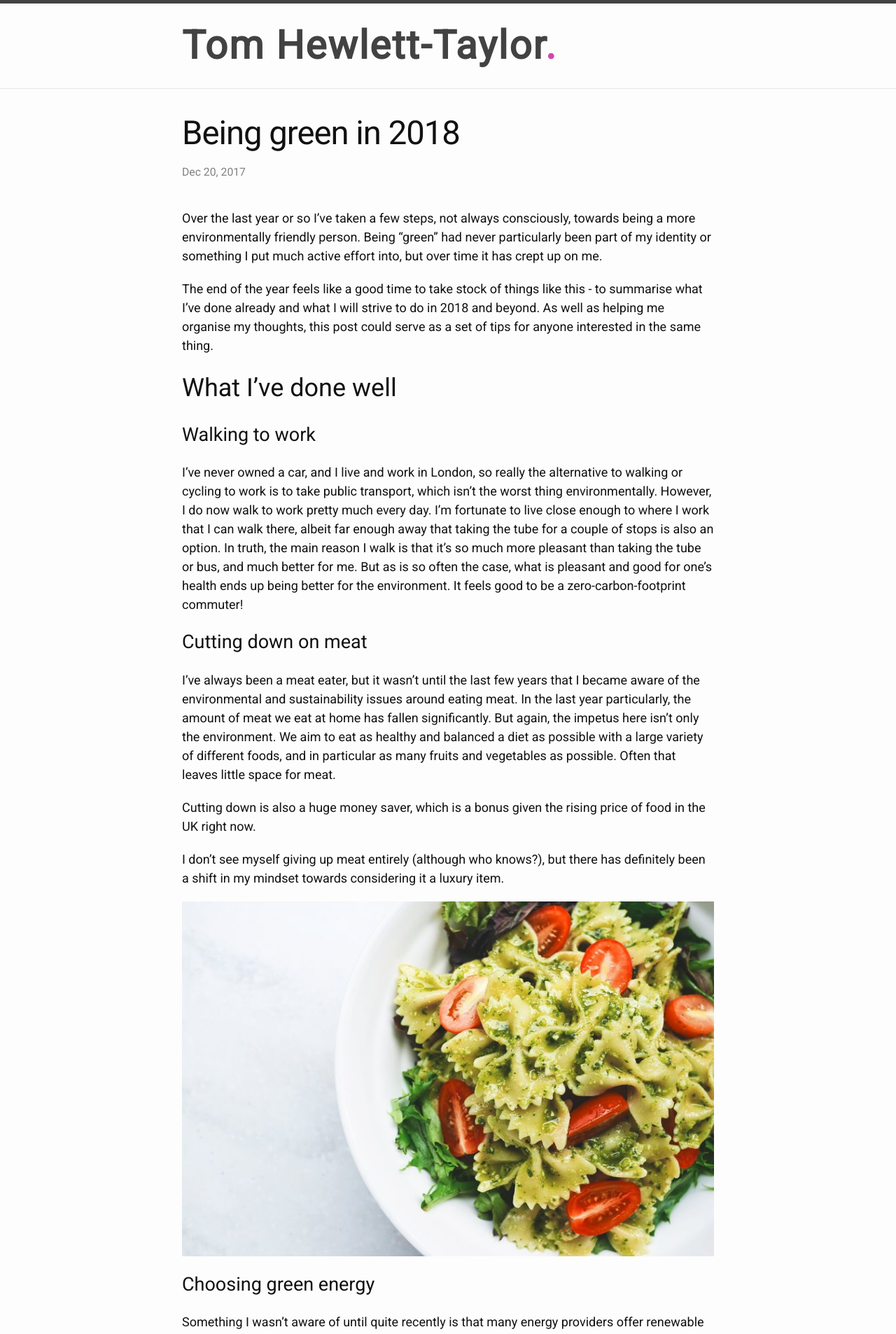
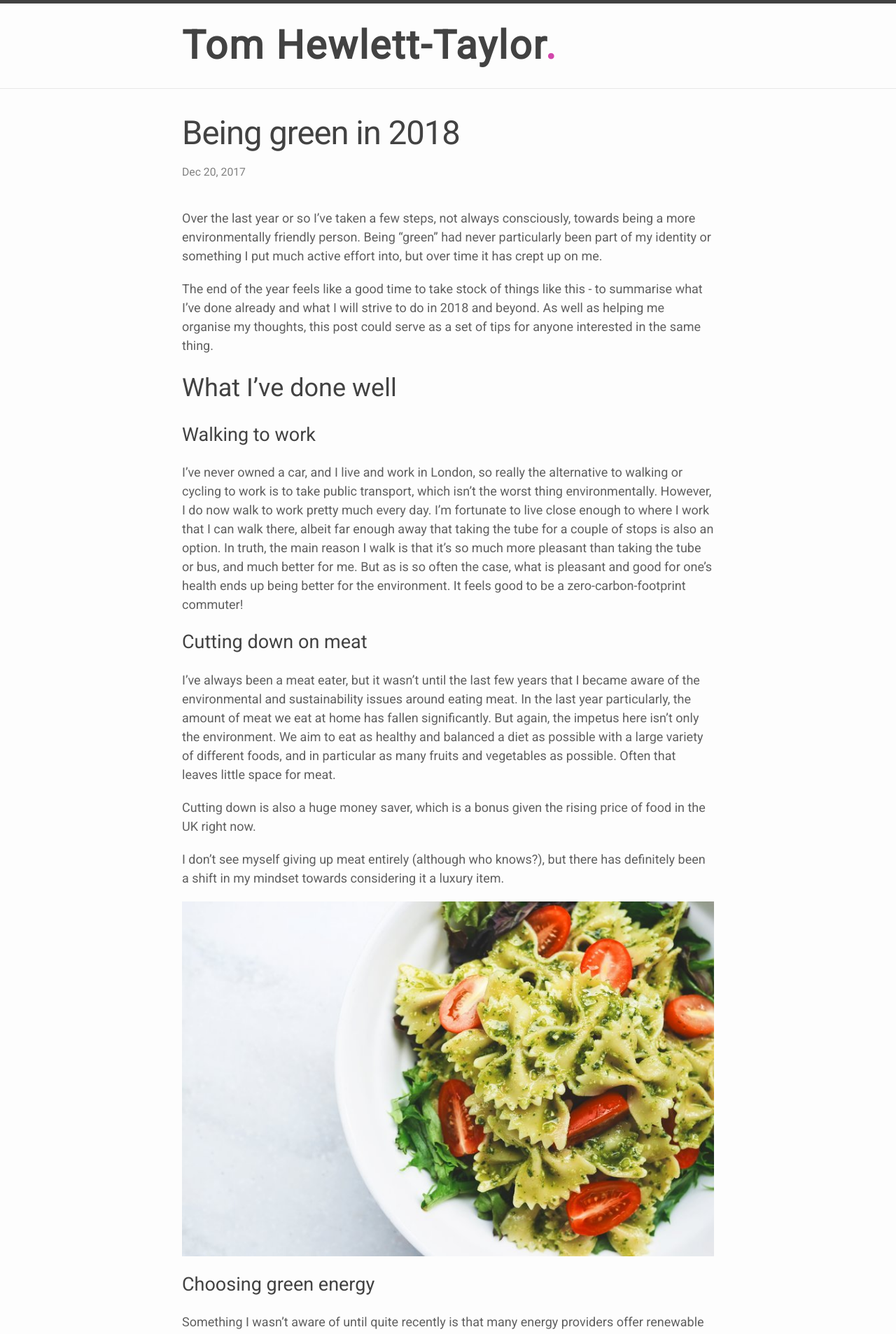
Before and after one commit to tomht/tomht.github.io, a Jekyll site: the page built from _posts/2017-12-20-being-green-in-2018.markdown, in a window 1280 px wide. Shown: the top 1906 px of the page at 70% size. Built offline with Jekyll 4.4.1, drawn with Linux system fonts in a browser that asks for light colours.

Commit message:
Change text colour.

```diff
--- a/_sass/minima.scss
+++ b/_sass/minima.scss
@@ -11,7 +11,8 @@ $base-line-height: 1.5 !default;
 
 $spacing-unit:     40px !default;
 
-$text-color:       #111 !default;
+$strong-text-color: #424242 !default;
+$text-color:       #606060 !default;
 $background-color: #fdfdfd !default;
 $brand-color:      #d246ab !default;
 
--- a/_sass/minima/_base.scss
+++ b/_sass/minima/_base.scss
@@ -83,6 +83,7 @@ li {
  */
 h1, h2, h3, h4, h5, h6 {
   font-weight: $base-font-weight;
+  color: $strong-text-color;
 }
 
 
```
